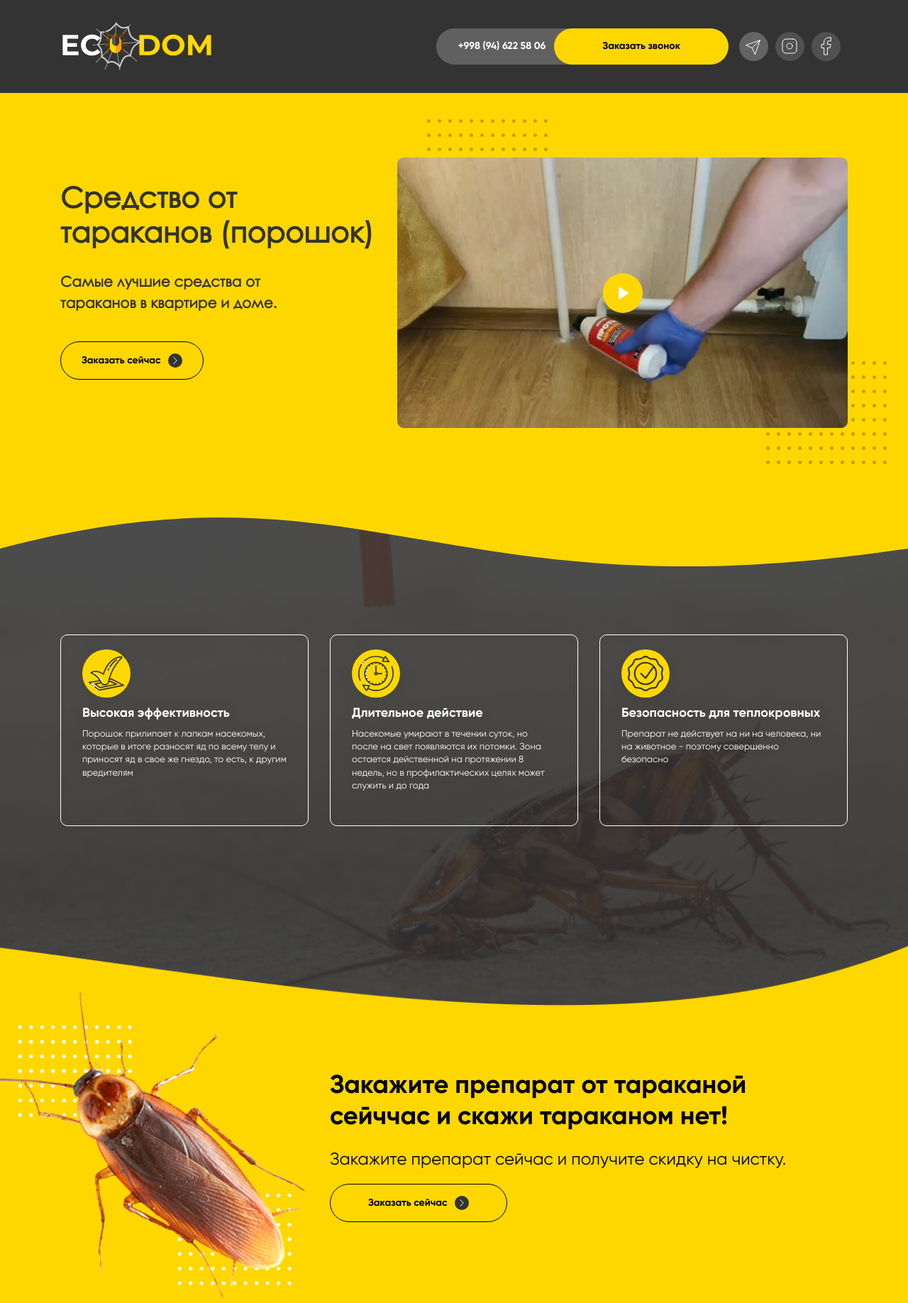
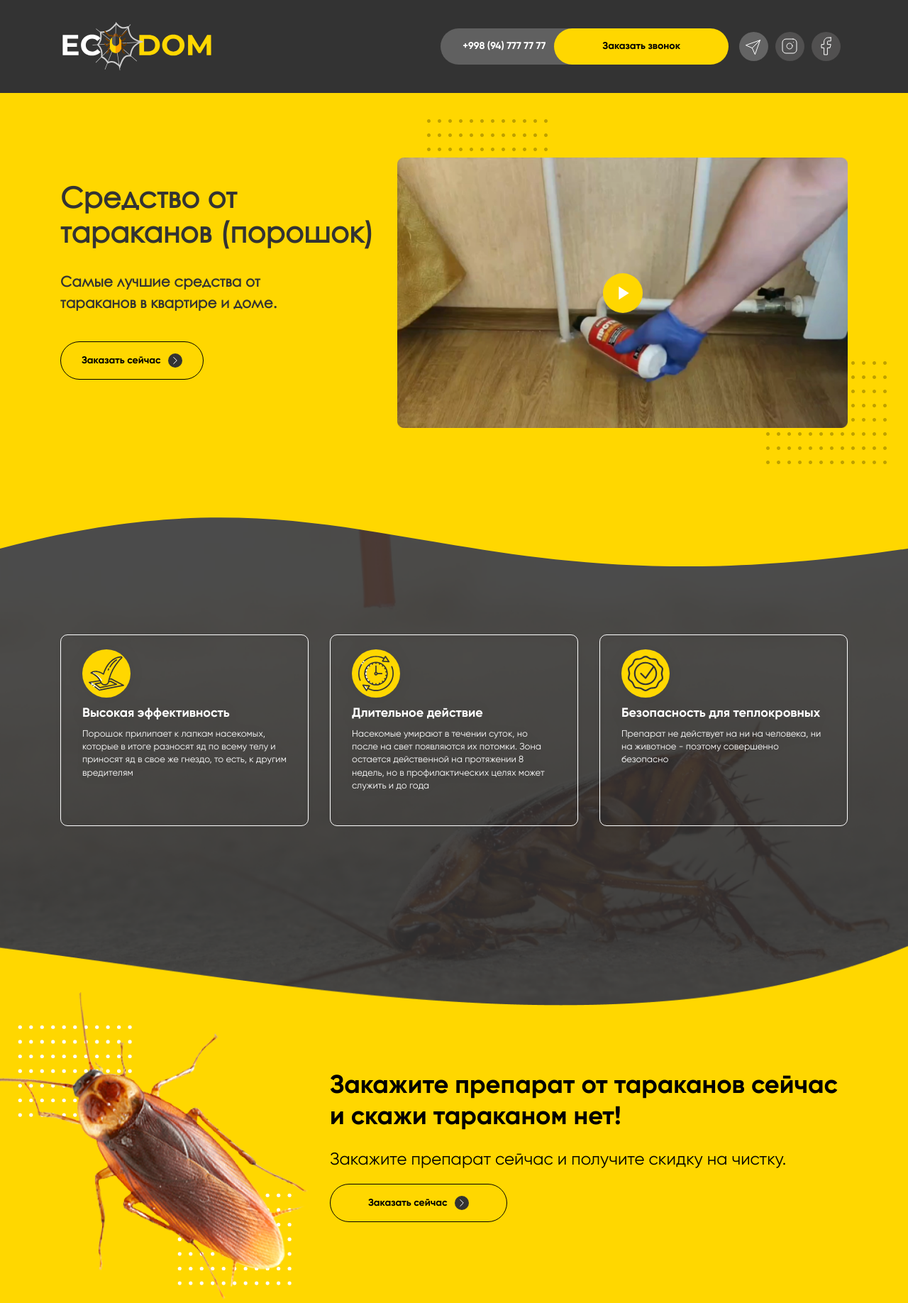
Before and after one commit to sanjar1995/ecoDom, a plain HTML site: page index.html in a window 1280 px wide. Shown: the top 1836 px of the page at 71% size. Drawn offline with Linux system fonts and the light colour scheme; a script that the page names is missing.

Commit message:
Update index.html

```diff
--- a/index.html
+++ b/index.html
@@ -105,7 +105,7 @@
                 </div>
                 <div class="navbar-header">
                     <div class="number">
-                        <a href="tel:+998946225806">+998 (94) 622 58 06</a>
+                        <a href="tel:+998946225806">+998 (94) 777 77 77</a>
                         <a href="#">Заказать звонок</a>
                     </div>
                     <div class="nav-icons">
@@ -358,7 +358,7 @@
                     <div class="col-lg-8 col-md-12 d-flex flex-column align-items-start justify-content-center">
                         <div class="order-right-side">
                             <h2>
-                                Закажите препарат от тараканой сейччас и скажи тараканом нет!
+                                Закажите препарат от тараканов сейчас и скажи тараканом нет!
                             </h2>
                             <p>
                                 Закажите препарат сейчас и получите скидку на чистку.
```
